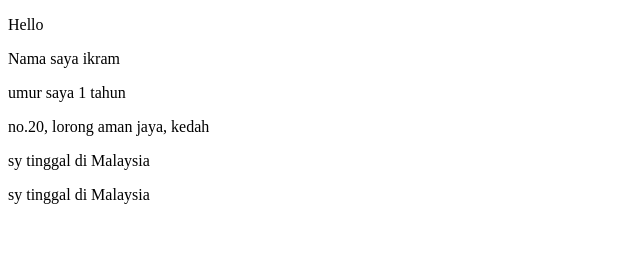
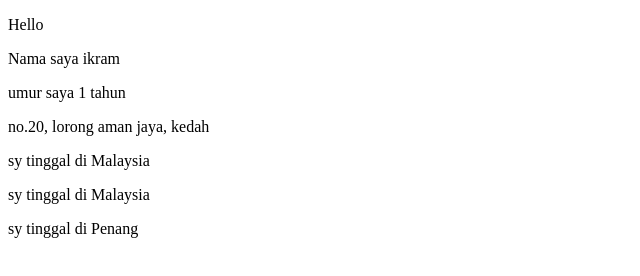
Before and after one commit to ikram220999/git-practice, a plain HTML site: page index.html in a window 1280 px wide. Shown: the whole page, without its empty margins (0-640 px from the left). Drawn offline with Linux system fonts and the light colour scheme.

Commit message:
add negeri

```diff
--- a/index.html
+++ b/index.html
@@ -14,5 +14,6 @@
     <p>no.20, lorong aman jaya, kedah</p>
     <p>sy tinggal di Malaysia</p>
     <p>sy tinggal di Malaysia</p>
+    <p>sy tinggal di Penang</p>
   </body>
 </html>
```
